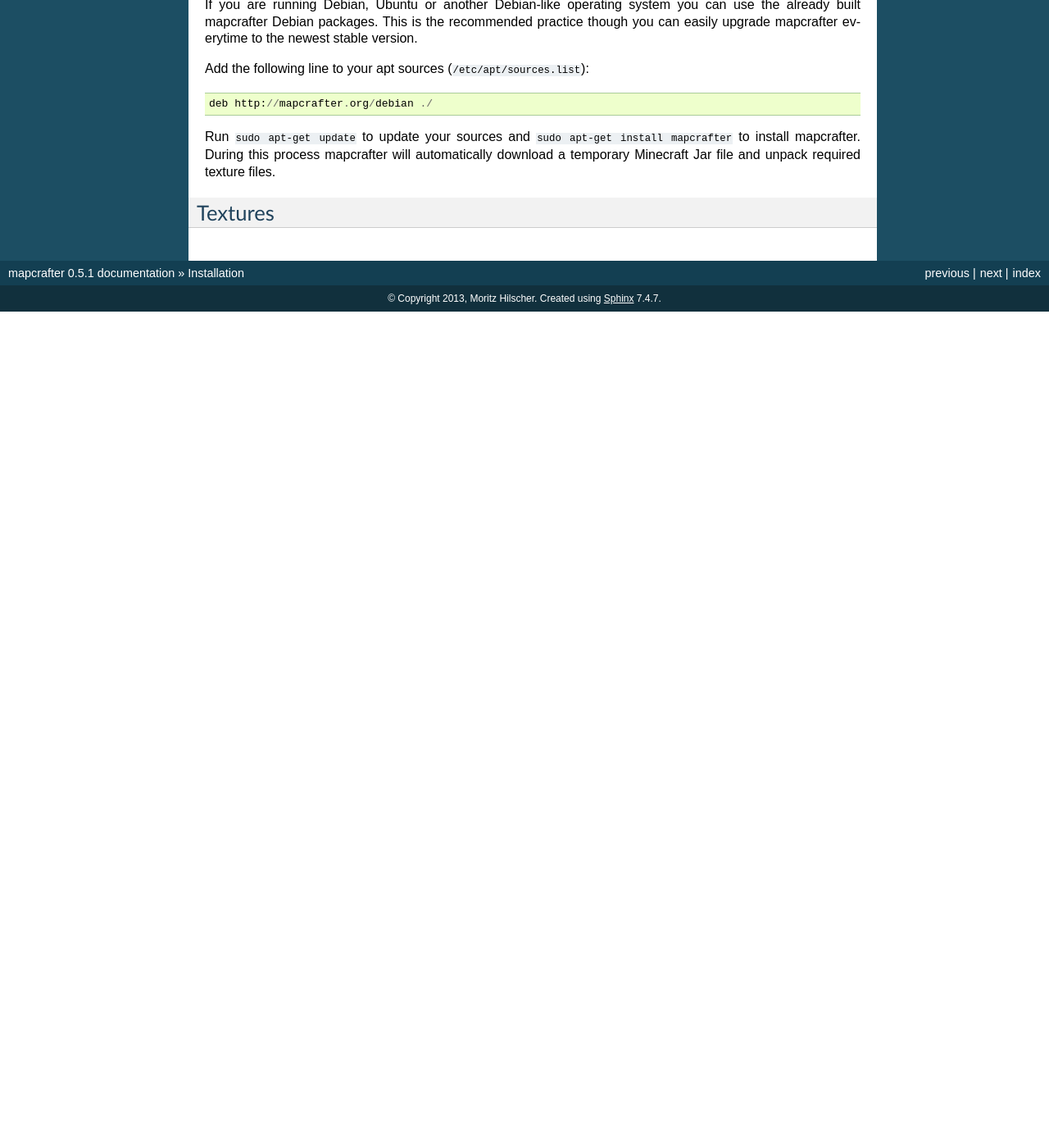
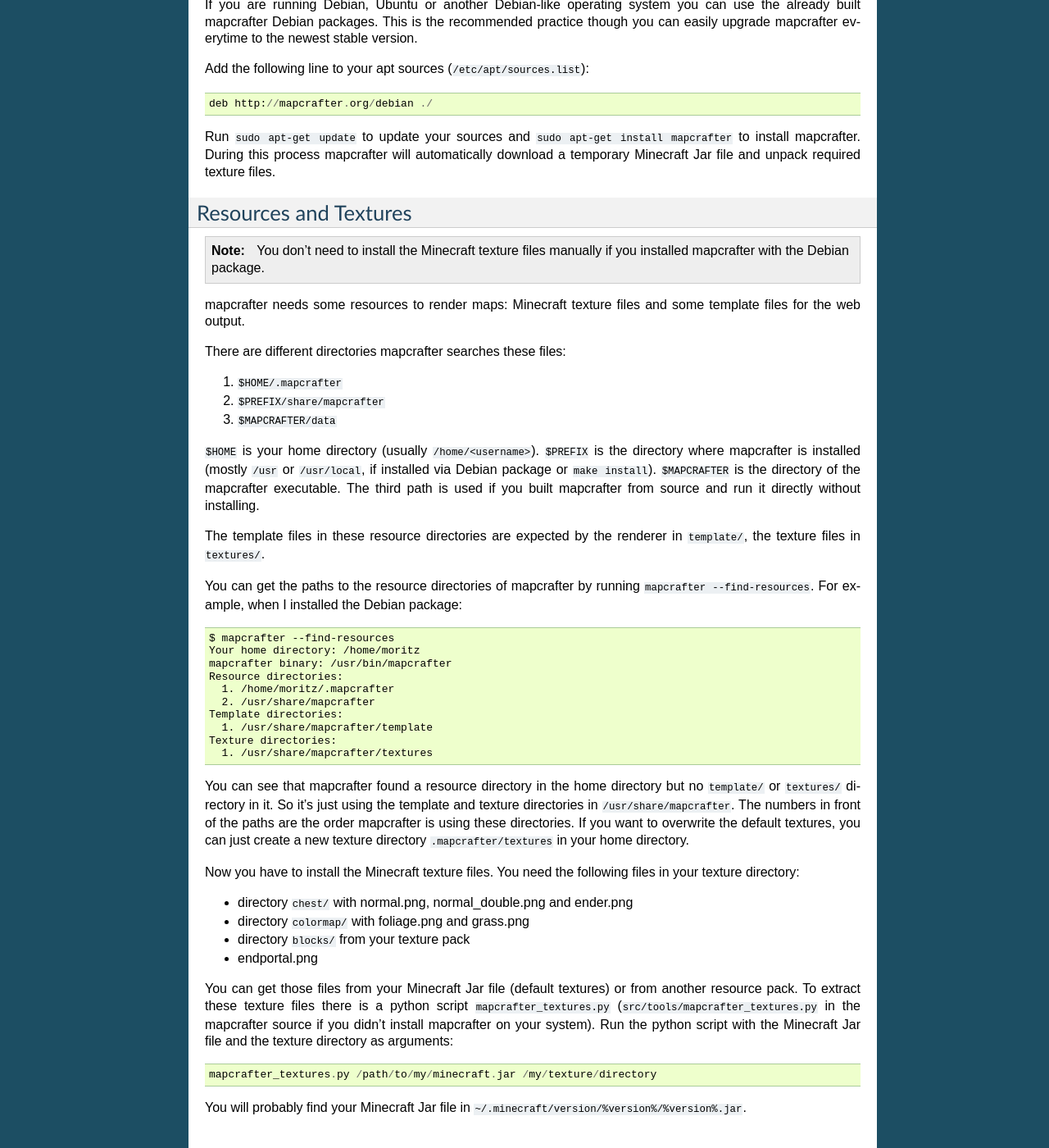
Before and after one commit to mapcrafter/mapcrafter, a Sphinx documentation site: the page built from docs/installation.rst, in a window 1280 px wide and 1400 px high, scrolled down 1065 px. Shown: the whole window at 82% size. Built offline with Sphinx 7.4.7, drawn with Linux system fonts in a browser that asks for light colours; before the commit the page ends 1445 px from its top, so only the background shows below that; some of the changed text lies outside the part shown.

Commit message:
Added section for installing texture files.

```diff
--- a/docs/index.rst
+++ b/docs/index.rst
@@ -15,7 +15,7 @@ Packs.
 
 mapcrafter is free software and available under the GPL license. You can access
 the latest source code of mapcrafter on GitHub:
-http://github.com/m0r13/mapcrafter
+https://github.com/m0r13/mapcrafter
 
 There are a few example maps of the renderer on the `GitHub Wiki
 <https://github.com/m0r13/mapcrafter/wiki/Example-maps>`_.  Please feel free to
--- a/docs/installation.rst
+++ b/docs/installation.rst
@@ -68,5 +68,71 @@ mapcrafter`` to install mapcrafter.  During this process mapcrafter will
 automatically download a temporary Minecraft Jar file and unpack required
 texture files.
 
-Textures
-========
+Resources and Textures
+======================
+
+.. note::
+
+    You don't need to install the Minecraft texture files manually if you
+    installed mapcrafter with the Debian package.
+
+mapcrafter needs some resources to render maps: Minecraft texture files and
+some template files for the web output.
+
+There are different directories mapcrafter searches these files:
+
+1. ``$HOME/.mapcrafter``
+2. ``$PREFIX/share/mapcrafter``
+3. ``$MAPCRAFTER/data``
+
+``$HOME`` is your home directory (usually ``/home/<username>``).  ``$PREFIX``
+is the directory where mapcrafter is installed (mostly ``/usr`` or
+``/usr/local``, if installed via Debian package or ``make install``).
+``$MAPCRAFTER`` is the directory of the mapcrafter executable. The third path
+is used if you built mapcrafter from source and run it directly without
+installing.
+
+The template files in these resource directories are expected by the renderer
+in ``template/``, the texture files in ``textures/``.
+
+You can get the paths to the resource directories of mapcrafter by running
+``mapcrafter --find-resources``. For example, when I installed the Debian
+package::
+
+    $ mapcrafter --find-resources
+    Your home directory: /home/moritz
+    mapcrafter binary: /usr/bin/mapcrafter
+    Resource directories:
+      1. /home/moritz/.mapcrafter
+      2. /usr/share/mapcrafter
+    Template directories:
+      1. /usr/share/mapcrafter/template
+    Texture directories:
+      1. /usr/share/mapcrafter/textures
+
+You can see that mapcrafter found a resource directory in the home directory
+but no ``template/`` or ``textures/`` directory in it. So it's just using the
+template and texture directories in ``/usr/share/mapcrafter``. The numbers in
+front of the paths are the order mapcrafter is using these directories.  If you
+want to overwrite the default textures, you can just create a new texture
+directory ``.mapcrafter/textures`` in your home directory.
+
+Now you have to install the Minecraft texture files. You need the following
+files in your texture directory:
+
+* directory ``chest/`` with normal.png, normal_double.png and ender.png
+* directory ``colormap/`` with foliage.png and grass.png
+* directory ``blocks/`` from your texture pack
+* endportal.png
+
+You can get those files from your Minecraft Jar file (default textures) or from
+another resource pack. To extract these texture files there is a python script
+``mapcrafter_textures.py`` (``src/tools/mapcrafter_textures.py`` in the
+mapcrafter source if you didn't install mapcrafter on your system). Run the
+python script with the Minecraft Jar file and the texture directory as
+arguments::
+
+    mapcrafter_textures.py /path/to/my/minecraft.jar /my/texture/directory
+
+You will probably find your Minecraft Jar file in
+``~/.minecraft/version/%version%/%version%.jar``.
```
Also changed, not shown: other parts of docs/index.rst (+1 -1 lines).
